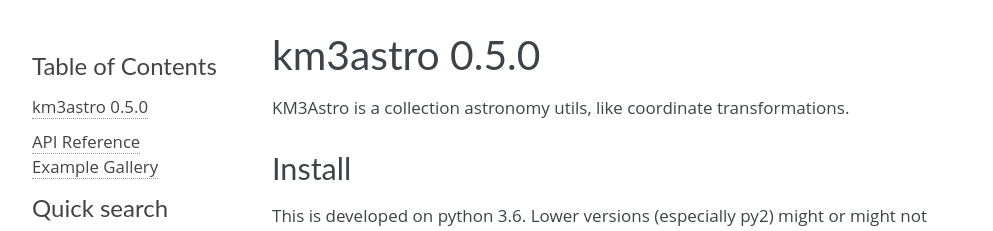
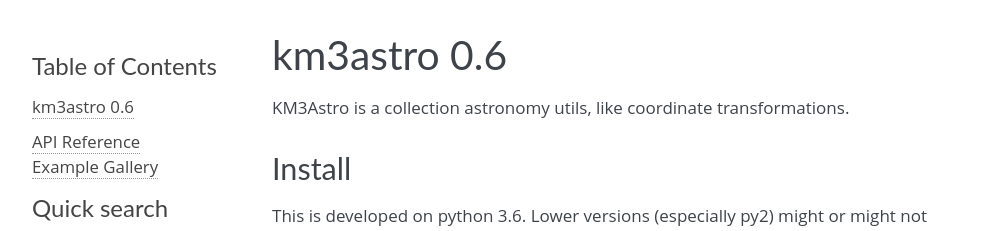
Before and after one commit to KM3NeT/km3astro, a Sphinx documentation site: the page built from doc/index.rst, in a window 1280 px wide. Shown: the top 231 px of the page, without its empty margins (148-1141 px from the left). Built offline with Sphinx 7.4.7, drawn with Linux system fonts in a browser that asks for light colours; formulas are drawn with MathJax 3.

Commit message:
Bump version number

```diff
--- a/doc/version.txt
+++ b/doc/version.txt
@@ -1,2 +1,2 @@
-km3astro 0.5.0
-==============
+km3astro 0.6
+============
--- a/km3astro/__init__.py
+++ b/km3astro/__init__.py
@@ -1 +1 @@
-__version__ = '0.5.0'
+__version__ = '0.6'
```
